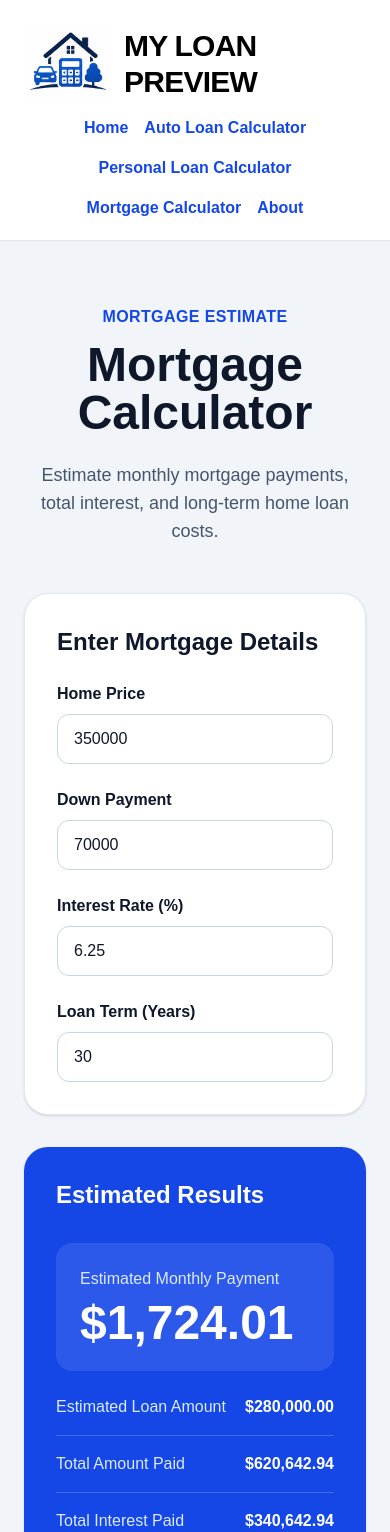
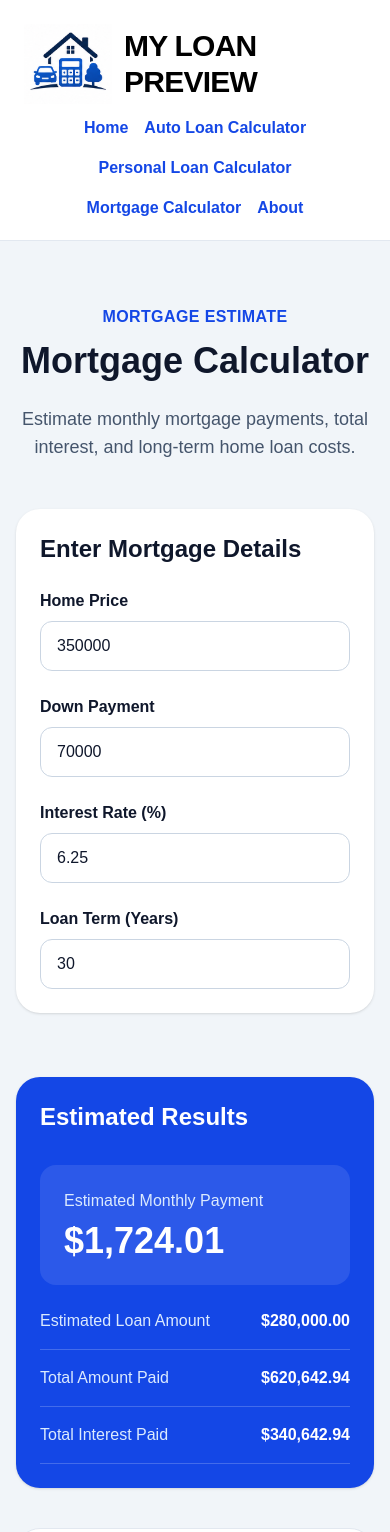
Before and after one commit to 39jorgegonzalez-lab/myloanpreview, a Next.js app: page /mortgage-calculator in a window 390 px wide. Shown: the top 1532 px of the page. Built offline with nearby package versions, Linux system fonts and the light colour scheme.

Commit message:
Fix mortgage calculator mobile responsiveness

```diff
--- a/app/mortgage-calculator/page.tsx
+++ b/app/mortgage-calculator/page.tsx
@@ -38,7 +38,7 @@ return (
 
     {/* CTA BUTTON */}
 
-      <section className="max-w-7xl mx-auto px-6 py-16">
+      <section className="max-w-7xl mx-auto px-4 sm:px-6 py-16 overflow-x-hidden">
 
         <div className="text-center max-w-3xl mx-auto mb-12">
 
@@ -46,7 +46,7 @@ return (
             Mortgage Estimate
           </p>
 
-          <h1 className="text-5xl font-bold mb-6">
+          <h1 className="text-4xl sm:text-5xl font-bold mb-6">
             Mortgage Calculator
           </h1>
 
@@ -58,11 +58,11 @@ return (
         </div>
 
 
-        <div className="grid lg:grid-cols-2 gap-8">
+        <div className="grid lg:grid-cols-2 gap-8 w-full">
 
           {/* INPUTS */}
 
-          <div className="bg-white rounded-3xl border border-slate-200 p-8 shadow-sm">
+          <div className="bg-white rounded-3xl p-6 md:p-8 shadow-sm mb-8 w-full overflow-hidden">
 
             <h2 className="text-2xl font-bold mb-6">
               Enter Mortgage Details
@@ -102,7 +102,7 @@ return (
 
           {/* RESULTS */}
 
-          <div className="bg-blue-700 text-white rounded-3xl p-8 shadow-sm">
+          <div className="bg-blue-700 text-white rounded-3xl p-6 md:p-8 shadow-sm w-full overflow-hidden">
 
             <h2 className="text-2xl font-bold mb-8">
               Estimated Results
@@ -114,7 +114,7 @@ return (
                 Estimated Monthly Payment
               </p>
 
-              <p className="text-5xl font-bold">
+              <p className="text-4xl sm:text-5xl font-bold break-words">
                 {money(monthlyPayment)}
               </p>
 
```
